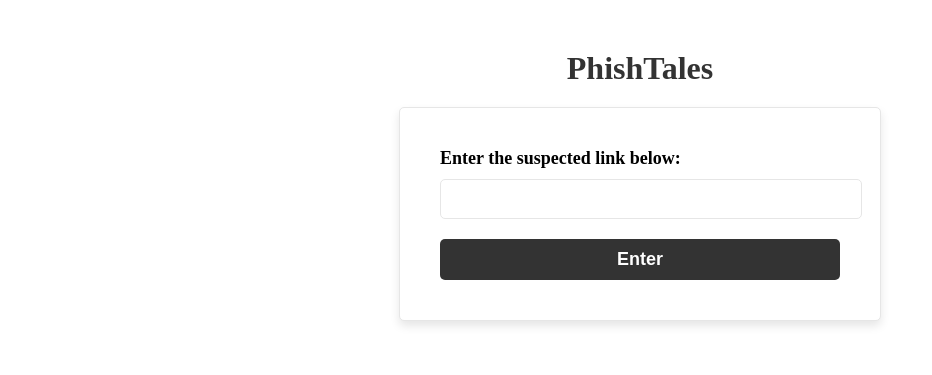
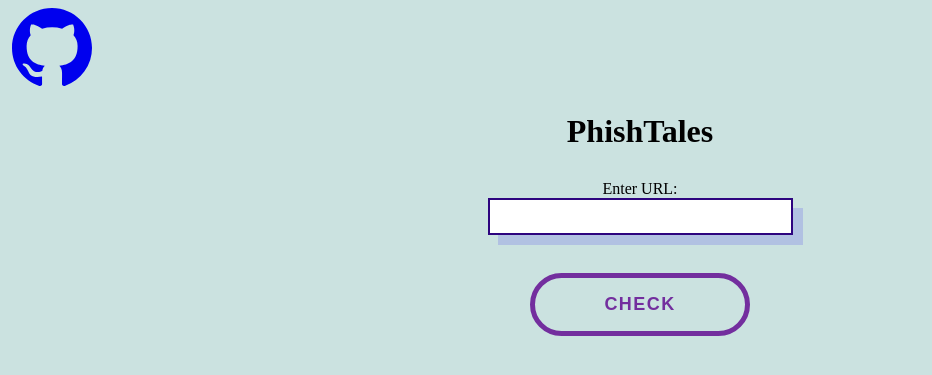
Before and after one commit to cis3296s23/applebaum-projects-phishtales, a Flask app: page / in a window 1280 px wide. Shown: the top 375 px of the page, without its empty margins (0-932 px from the left). Run offline with Flask 3, Linux system fonts and the light colour scheme.

Commit message:
frontend update

```diff
--- /dev/null
+++ b/app.py
@@ -0,0 +1,74 @@
+import pickle
+from sklearn.tree import DecisionTreeClassifier
+import numpy as np
+import tldextract
+import ipaddress
+import re
+from flask import Flask, render_template, request
+import validators
+
+
+app = Flask(__name__)
+
+
+def load_model():
+    with open('model.pkl', 'rb') as f:
+        tree = pickle.load(f)
+    return tree
+
+def featureExtract(url):
+    length = len(url)
+
+    #Check for words commonly found in phishing domains
+    sensitive_words = ['login', 'password', 'bank', 'account', 'credit', 'card', 'security', 'verification']
+    sensitive = 0
+    for word in sensitive_words:
+        if word in url.lower():
+            sensitive = 1
+
+    #Count the number of subdomains
+    subdomains = tldextract.extract(url).subdomain.split('.')
+    sub = len(subdomains)
+
+    #CHeck to see if an ip address is being used instead of a domain
+    ip = 0
+    try:
+        ipaddress.ip_address(url)
+        ip = 1
+    except ValueError:
+        ip = 0
+
+    #Check to see if a shortening service is being used
+    short = 0
+    shortening_services = ['bit.ly', 'goo.gl', 'ow.ly', 'tinyurl.com']
+    pattern = r'^https?://(?:www\.)?(' + '|'.join(shortening_services) + ')/[a-zA-Z0-9]+$'
+    if re.match(pattern, url):
+        short = 1
+
+    features = [length, sensitive, sub, ip, short]
+    return features
+
+
+def validate_url(url):
+    return validators.url(url)
+
+def check_phishing(url):
+    tree = load_model()
+    features = np.array(featureExtract(url))
+    y_pred = tree.predict(features.reshape(1, -1))[0]
+    return y_pred == 1
+
+@app.route('/', methods=['GET', 'POST'])  # method accept GET AND POST requests
+def index():
+    result = None
+    if request.method == 'POST':   # when user submit the url
+        url = request.form['url']    # store the url in url variable
+        if url and validate_url(url):    # if url is valid and not empty
+            is_safe = check_phishing(url)    # check if it is safe or phising
+            result = 'safe' if is_safe else 'phishing'
+        else:
+            result = 'invalid'
+    return render_template('index.html', result=result)  # return the result in html file
+
+if __name__ == '__main__':
+    app.run(debug=True)
--- a/static/style.css
+++ b/static/style.css
@@ -1,48 +1,118 @@
+body {
+background-color: rgb(203, 226, 224);
+}
+
 h1 {
-		color: #333;
-		font-size: 32px;
-		font-weight: bold;
-		margin: 50px 0 20px;
+    text-align: center;
+    margin-bottom: 30px;
+}
+
+p {
+    font-size: 18px;
     text-align: center;
 }
 
-	form {
-		background-color: #fff;
-		border: 1px solid #e6e6e6;
-		border-radius: 5px;
-		box-shadow: 0 5px 10px rgba(0,0,0,0.1);
+.svg--icon {
+    width: 50%;
+    max-width: 5rem;
+    height: 100%;
+    max-height: 5rem;
+    display: inline-block;
     margin: 0 auto;
-		max-width: 400px;
-		padding: 40px;
-		text-align: center;
+    fill: currentColor;
+}
+.connect {
+    width: 5rem;
+    height: 5rem;
+    float: left;
+    margin: 0.5rem 1rem 0.5rem 0;
+    color: #353c4a;
+    border: 0.125rem solid rgb(0 0 0);
+    box-shadow: 10px 10px rgb(0 0 0 / 15%);
+    border-radius: 50%;
+    transition: 250ms;
 }
 
-	label {
-		display: block;
-		font-size: 18px;
-		font-weight: bold;
-		margin-bottom: 10px;
-		text-align: left;
+form {
+    display: flex;
+    flex-direction: column;
+    align-items: center;
 }
 
+
+
 input {
-		border: 1px solid #e6e6e6;
-		border-radius: 5px;
-		font-size: 16px;
-		padding: 10px;
-		width: 100%;
+
+	font-family: inherit;
+	line-height:inherit;
+	color:#2e3750;
+	min-width:12em;
+	position:relative;
+	font-size: 1.5em;
+	padding: 3px;
+	display: inline-block;
+
+
+	border: 0.125rem solid rgb(45, 4, 127);
+    box-shadow: 10px 10px rgba(30, 8, 232, 0.15);
+
+    transition: 250ms;
 }
 
+
+
 button {
-		background-color: #333;
-		border: none;
-		border-radius: 5px;
-		color: #fff;
+  --text-base: 277deg, 55%, 40%;
+  --text-hover: 307deg, 72%, 86%;
+  --shadow-start: 52deg, 100%, 72%;
+  --shadow-end: 282deg, 90%, 50%;
+  --shadow-inner: 277deg, 90%, 62%;
+  all: unset;
+  color: hsla(var(--text-base), 1);
+  font: 700 1.125rem/1.2 Raleway, sans-serif;
+  letter-spacing: 0.08em;
+  text-transform: uppercase;
+  text-align: center;
+  padding: 0.85em;
+  max-width: 100%;
+  width: 10em;
+  background: inherit;
+  background-clip: padding-box;
+  border: 5px solid hsla(var(--text-base), 1);
+  border-radius: 2em;
   cursor: pointer;
-		font-size: 18px;
-		font-weight: bold;
-		margin-top: 20px;
-		padding: 10px 20px;
-		transition: background-color 0.3s ease-in-out;
-		width: 100%;
+  position: relative;
+  transition: 0.25s ease-out;
+  margin-top: 3%;
 }
+button::before, button::after {
+  content: "";
+  border-radius: inherit;
+  transition: inherit;
+  position: absolute;
+  inset: 0;
+  pointer-events: none;
+}
+button::before {
+  inset: -0.2em;
+  z-index: -1;
+  background: linear-gradient(hsla(var(--shadow-start), 1), hsla(var(--shadow-end), 1));
+  filter: blur(1.2em) saturate(1.2);
+  transform-origin: bottom;
+  transform: scaleY(0.5);
+  opacity: 0;
+}
+button::after {
+  box-shadow: inset 0 0 0 1px #fff, 0 0 0 4px rgba(255, 255, 255, 0.7), 1px 1px 0 4px #fff;
+  mix-blend-mode: overlay;
+  opacity: 0;
+}
+button:hover, button:focus {
+  color: hsla(var(--text-hover), 1);
+  border-color: transparent;
+  box-shadow: inset 0 1.4em 0 hsla(var(--shadow-inner), 0.1), inset 0 0 1.4em hsla(var(--shadow-inner), 0.32), 0 1px 1px hsla(var(--shadow-inner), 0.32);
+}
+button:hover::before, button:hover::after, button:focus::before, button:focus::after {
+  transform: none;
+  opacity: 1;
+}
--- a/templates/index.html
+++ b/templates/index.html
@@ -1,16 +1,42 @@
 <!DOCTYPE html>
-<html>
+<html lang="en">
 <head>
-	<title>PhishTales</title>
-	<link rel="stylesheet" type="text/css" href="../static/style.css">
+    <meta charset="UTF-8">
+    <title>PhishTales</title>
+    <link rel="stylesheet" href="{{ url_for('static', filename='style.css') }}">
+
+<svg class="svg--source" width="0" height="0" aria-hidden="true">
+ <symbol id="svg--github" viewbox="0 0 16 16">
+    <path d="M8 0C3.58 0 0 3.58 0 8c0 3.54 2.29 6.53 5.47 7.59.4.07.55-.17.55-.38
+    0-.19-.01-.82-.01-1.49-2.01.37-2.53-.49-2.69-.94-.09-.23-.48-.94-.82-1.13-.28-.15-.68-.52-.01-.53.63-.01
+    1.08.58 1.23.82.72 1.21 1.87.87 2.33.66.07-.52.28-.87.51-1.07-1.78-.2-3.64-.89-3.64-3.95 0-.87.31-1.59.82-2.15-.08-.2-.36-1.02.08-2.12
+    0 0 .67-.21 2.2.82.64-.18 1.32-.27 2-.27.68 0 1.36.09 2 .27 1.53-1.04 2.2-.82 2.2-.82.44 1.1.16 1.92.08 2.12.51.56.82 1.27.82 2.15 0
+    3.07-1.87 3.75-3.65 3.95.29.25.54.73.54 1.48 0 1.07-.01 1.93-.01 2.2 0 .21.15.46.55.38A8.012 8.012 0 0 0 16 8c0-4.42-3.58-8-8-8z"/>
+  </symbol>
+  </svg>
 
 </head>
 <body>
-	<h1>PhishTales</h1>
-	<form action="/" method="post">
-		<label for="phone">Enter the suspected link below:</label>
-		<input type="tel" id="link" name="link" required>
-		<button type="submit">Enter</button>
-	</form>
+
+  <a href="https://github.com/cis3296s23/applebaum-projects-phishtales" class="share github">
+    <svg role="presentation" class="svg--icon">
+      <use xlink:href="#svg--github" />
+    </svg>
+  </a>
+
+
+   <h1>PhishTales</h1>
+
+    <form method="post" action="{{ url_for('index') }}">
+        <label for="url">Enter URL:</label>
+        <input type="text" id="url" name="url">
+        <button type="submit">Check</button>
+    </form>
+    {% if result %}  <!-- check the validity of the result-->
+        <p>The URL is <strong>{{ result }}</strong>.</p> <!-- display safe or phising -->
+        {% if result == "safe" %} <!-- if the result is safe the code below will ask user to click on the url to visit the page -->
+            <p>Click to open the URL: <a href="{{ request.form['url'] }}" target="_blank">{{ request.form['url'] }}</a></p>
+        {% endif %}
+    {% endif %}
 </body>
 </html>
--- /dev/null
+++ b/templates/style.css
@@ -0,0 +1,6 @@
+body{
+    background-color: yellowgreen;
+}
+h1{
+    color: brown;
+}
--- a/webApp.py
+++ /dev/null
@@ -1,15 +0,0 @@
-from flask import Flask, render_template, request, redirect, url_for
-
-app = Flask(__name__)
-
-@app.route('/', methods=['GET', 'POST'])
-def linkEntered():
-    this_link = ''
-    if request.method == 'POST':
-        this_link = request.form['link']
-
-    return render_template('index.html', link=this_link)
-
-
-if __name__ == '__main__':
-    app.run()
```
Also changed, not shown: 1 other file. Lines whose indentation alone changed are shown as unchanged.
